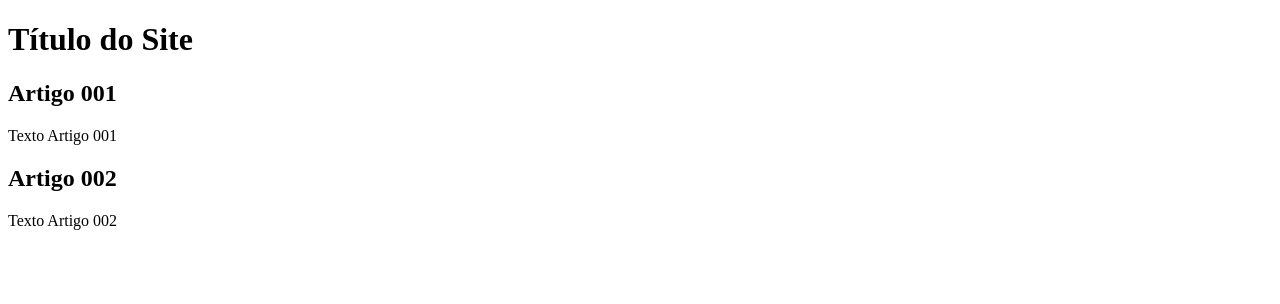
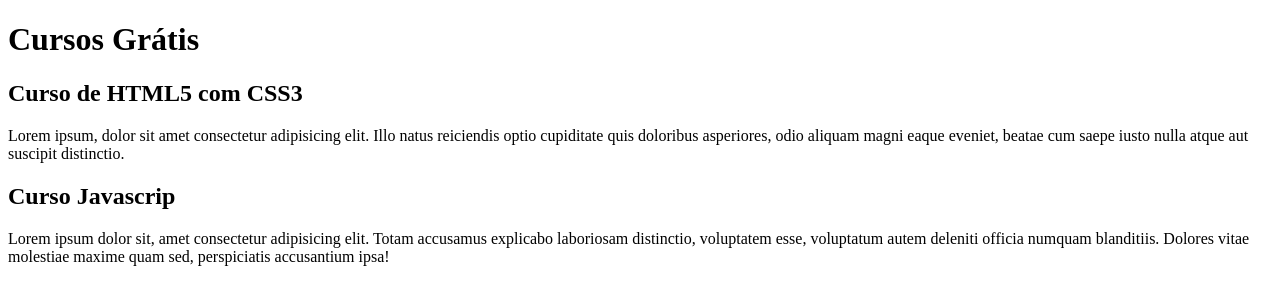
Before and after one commit to Eufra99/projecto-site, a plain HTML site: page index.html in a window 1280 px wide. Drawn offline with Linux system fonts and the light colour scheme.

Commit message:
update conteúdp

```diff
--- a/index.html
+++ b/index.html
@@ -9,15 +9,15 @@
 <body>
     <main>
         <header>
-            <h1>Título do Site</h1>
+            <h1>Cursos Grátis</h1>
         </header>
         <article>
-            <h2>Artigo 001</h2>
-            <p>Texto Artigo 001</p>
+            <h2>Curso de HTML5 com CSS3</h2>
+            <p>Lorem ipsum, dolor sit amet consectetur adipisicing elit. Illo natus reiciendis optio cupiditate quis doloribus asperiores, odio aliquam magni eaque eveniet, beatae cum saepe iusto nulla atque aut suscipit distinctio.</p>
         </article>
         <article>
-            <h2>Artigo 002</h2>
-            <p>Texto Artigo 002</p>
+            <h2>Curso Javascrip</h2>
+            <p>Lorem ipsum dolor sit, amet consectetur adipisicing elit. Totam accusamus explicabo laboriosam distinctio, voluptatem esse, voluptatum autem deleniti officia numquam blanditiis. Dolores vitae molestiae maxime quam sed, perspiciatis accusantium ipsa!</p>
         </article>
     </main>
 
```
